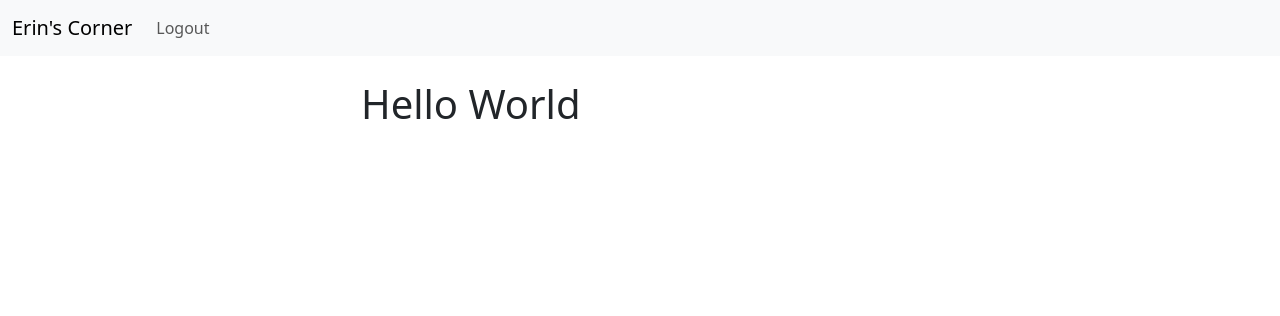
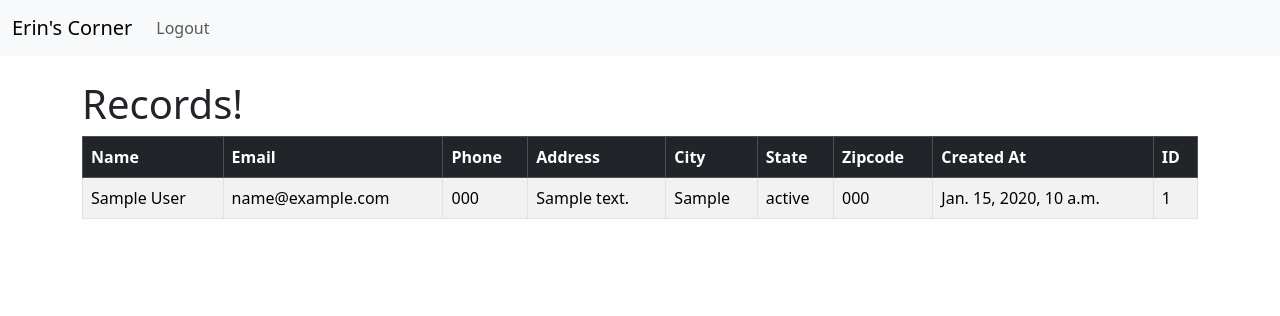
Before and after one commit to erinclemente/ClementeErin_LIS160Project, a Django app: page / in a window 1280 px wide. Shown: the top 316 px of the page. Run offline with Django 5.2, Linux system fonts and the light colour scheme; the first user in the database is signed in; tables that the repository leaves empty hold one stand-in row (Sample ...).

Commit message:
addedrecordtable

```diff
--- a/website/admin.py
+++ b/website/admin.py
@@ -1,3 +1,4 @@
 from django.contrib import admin
+from .models import Record
 
-# Register your models here.
+admin.site.register(Record)
--- a/website/models.py
+++ b/website/models.py
@@ -1,3 +1,15 @@
 from django.db import models
 
-# Create your models here.
+class Record(models.Model):
+	created_at = models.DateTimeField(auto_now_add=True)
+	first_name = models.CharField(max_length=50)
+	last_name = models.CharField(max_length=50)
+	email = models.CharField(max_length=100)
+	phone = models.CharField(max_length=20)
+	address = models.CharField(max_length=100)
+	city = models.CharField(max_length=50)
+	state = models.CharField(max_length=50)
+	zipcode = models.CharField(max_length=20)
+
+	def __str__(self):
+		return(f"{self.first_name} {self.last_name}")
--- a/website/templates/home.html
+++ b/website/templates/home.html
@@ -2,11 +2,45 @@
 
 {% block content %}
 
-<div class="col-md-6 offset-md-3">
-
 {% if user.is_authenticated %}
 
-<h1>Hello World</h1>
+<h1>Records!</h1>
+
+<table class="table table-striped table-hover table-bordered">
+  <thead class="table-dark">
+    <tr>
+      <th scope="col">Name</th>
+      <th scope="col">Email</th>
+      <th scope="col">Phone</th>
+      <th scope="col">Address</th>
+      <th scope="col">City</th>
+      <th scope="col">State</th>
+      <th scope="col">Zipcode</th>
+      <th scope="col">Created At</th>
+      <th scope="col">ID</th>
+    </tr>
+  </thead>
+  <tbody>
+    {% if records %}
+      {% for record in records %}
+        <tr>
+            <td>{{ record.first_name }}
+            {{ record.last_name }}</td>
+            <td>{{ record.email }}</td>
+            <td>{{ record.phone }}</td>
+            <td>{{ record.address }}</td>
+            <td>{{ record.city }}</td>
+            <td>{{ record.state }}</td>
+            <td>{{ record.zipcode }}</td>
+            <td>{{ record.created_at }}</td>
+            <td>{{ record.id }}</td>
+        </tr>
+      {% endfor %}
+    {% endif %}
+  </tbody>
+</table>
+
+
 
 {% else %}
 
@@ -23,7 +57,6 @@
   <button type="submit" class="btn btn-primary">Log In</button>
 </form>
 
-</div>
 
 {% endif %}
 
--- a/website/views.py
+++ b/website/views.py
@@ -2,8 +2,12 @@ from django.shortcuts import render, redirect
 from django.contrib.auth import authenticate, login, logout
 from django.contrib import messages
 from .forms import SignUpForm
+from .models import Record
 
 def home(request):
+	records = Record.objects.all()
+
+
 	# Check to see if loggin in
 	if request.method == 'POST':
 		username = request.POST['username']
@@ -18,7 +22,7 @@ def home(request):
 			messages.success(request, "There was an error logging in... :(")
 			return redirect('home')
 	else:
-		return render(request, 'home.html', {})
+		return render(request, 'home.html', {'records':records})
 
 def logout_user(request):
 	logout(request)
```
Also changed, not shown: website/migrations/0001_initial.py (added).
